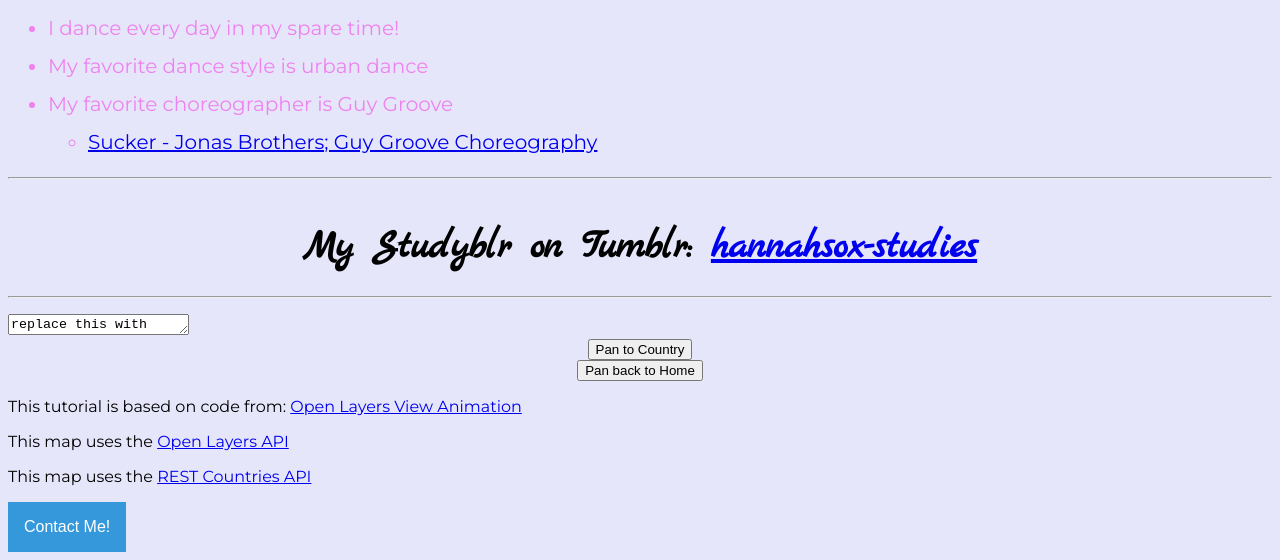
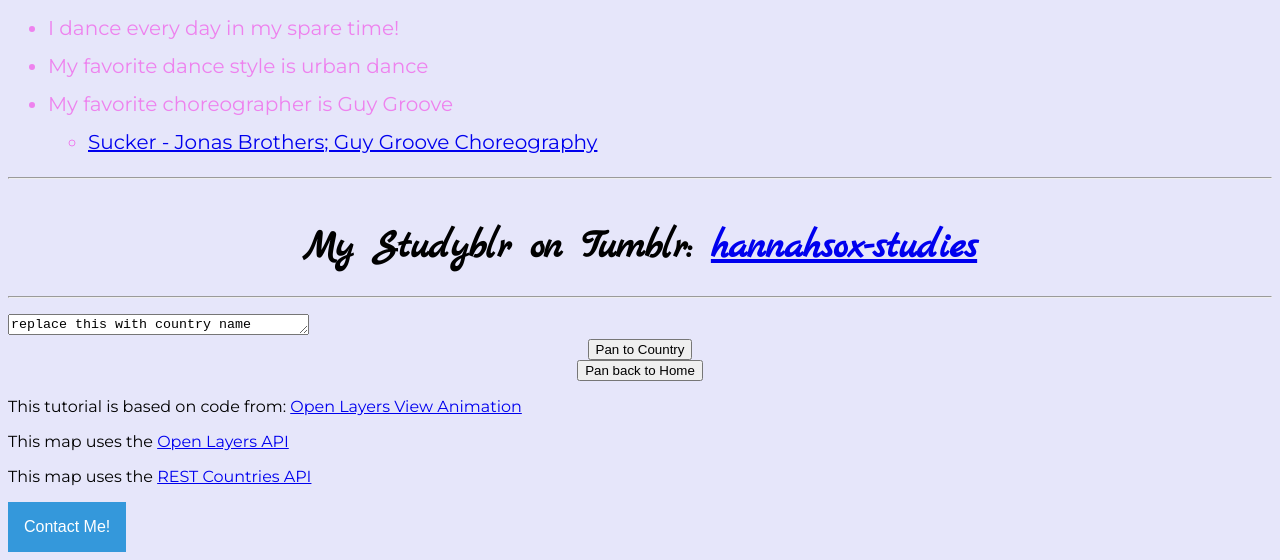
Before and after one commit to Soxrox12/soxrox12.github.io, a plain HTML site: page index.html in a window 1280 px wide. Shown: the part 2465-3025 px from the top of the page. Drawn offline with Linux system fonts and the light colour scheme; a script that the page names is missing.

Commit message:
Update index.html

```diff
--- a/index.html
+++ b/index.html
@@ -143,7 +143,7 @@
   </div>
   <hr>
   <p> <!-- paragraph marker added here for spacing -->
-    <textarea id="country-name" rows="1" cols ="20">replace this with country name</textarea>
+    <textarea id="country-name" rows="1" cols ="35">replace this with country name</textarea>
     <button onclick="makeCountryRequest()">Pan to Country</button>
     <button onclick="panHome()">Pan back to Home</button>
   </p>
```
